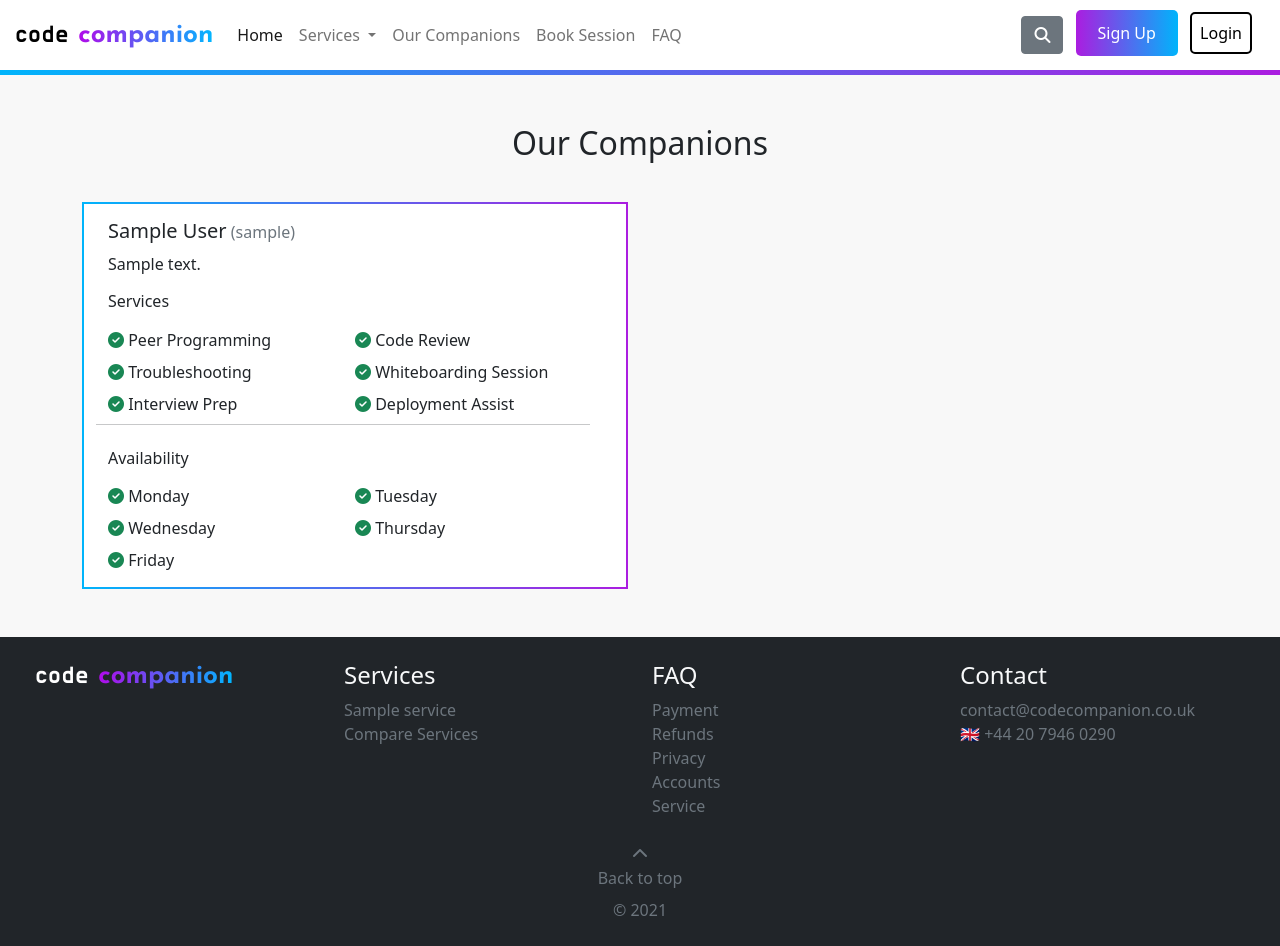
After one commit to rbsam176/ms4-codecompanion, a Django app: page /companions/ in a window 1280 px wide. The commit adds this page. Run offline with Django 3.2, Linux system fonts and the light colour scheme; tables that the repository leaves empty hold one stand-in row (values such as "Sample post"); some libraries are stand-ins or nearby versions.

Commit message:
added companions page

```diff
--- /dev/null
+++ b/home/templates/home/companions.html
@@ -0,0 +1,138 @@
+{% extends "base.html" %}
+{% load static %}
+
+{% block page_header %}
+    <header class="container">
+        <div class="row">
+            <div class="col-12 text-center my-4">
+                <h2>Our Companions</h2>
+            </div>
+        </div>
+    </header>
+{% endblock %}
+
+{% block content %}
+    <div class="container">
+
+        <div class="row">
+            {% for companion in companions %}
+                <div class="col-12 col-xl-6">
+                    <div class="testimonial-block mt-2 mb-4 px-4">
+                        <div class="align-self-center">
+                            <div class="mb-2">
+                                <span class="h5">{{ companion.user.first_name|title }} {{ companion.user.last_name|title }}</span> <span class="text-muted">({{ companion }})</span>
+                            </div>
+                            <p>{{ companion.bio }}</p>
+                            <div class="row gy-2 w-100">
+                                <h6>Services</h6>
+                                <div class="col-6">
+                                    {% if companion.peer_programming_offered %}
+                                        <i class="fas text-success fa-check-circle"></i>
+                                    {% else %}
+                                        <i class="far fa-times-circle"></i>
+                                    {% endif %}
+                                    <span {% if not companion.peer_programming_offered %} class="text-muted"{% endif %}>Peer Programming</span>
+                                </div>
+
+                                <div class="col-6">
+                                    {% if companion.code_review_offered %}
+                                        <i class="fas text-success fa-check-circle"></i>
+                                    {% else %}
+                                        <i class="far fa-times-circle"></i>
+                                    {% endif %}
+                                    <span {% if not companion.code_review_offered %} class="text-muted"{% endif %}>Code Review</span>
+                                </div>
+
+                                <div class="col-6">
+                                    {% if companion.troubleshooting_offered %}
+                                        <i class="fas text-success fa-check-circle"></i>
+                                    {% else %}
+                                        <i class="far fa-times-circle"></i>
+                                    {% endif %}
+                                    <span {% if not companion.troubleshooting_offered %} class="text-muted"{% endif %}>Troubleshooting</span>
+                                </div>
+
+                                <div class="col-6">
+                                    {% if companion.whiteboarding_session_offered %}
+                                        <i class="fas text-success fa-check-circle"></i>
+                                    {% else %}
+                                        <i class="far fa-times-circle"></i>
+                                    {% endif %}
+                                    <span {% if not companion.whiteboarding_session_offered %} class="text-muted"{% endif %}>Whiteboarding Session</span>
+                                </div>
+
+                                <div class="col-6">
+                                    {% if companion.interview_prep_offered %}
+                                        <i class="fas text-success fa-check-circle"></i>
+                                    {% else %}
+                                        <i class="far fa-times-circle"></i>
+                                    {% endif %}
+                                    <span {% if not companion.interview_prep_offered %} class="text-muted"{% endif %}>Interview Prep</span>
+                                </div>
+
+                                <div class="col-6">
+                                    {% if companion.deployment_assist_offered %}
+                                        <i class="fas text-success fa-check-circle"></i>
+                                    {% else %}
+                                        <i class="far fa-times-circle"></i>
+                                    {% endif %}
+                                    <span {% if not companion.deployment_assist_offered %} class="text-muted"{% endif %}>Deployment Assist</span>
+                                </div>
+
+                                <hr>
+
+                                <h6>Availability</h6>
+
+                                <div class="col-6">
+                                    {% if companion.monday_available %}
+                                        <i class="fas text-success fa-check-circle"></i>
+                                    {% else %}
+                                        <i class="far fa-times-circle"></i>
+                                    {% endif %}
+                                    <span {% if not companion.monday_available %} class="text-muted"{% endif %}>Monday</span>
+                                </div>
+
+                                <div class="col-6">
+                                    {% if companion.tuesday_available %}
+                                        <i class="fas text-success fa-check-circle"></i>
+                                    {% else %}
+                                        <i class="far fa-times-circle"></i>
+                                    {% endif %}
+                                    <span {% if not companion.tuesday_available %} class="text-muted"{% endif %}>Tuesday</span>
+                                </div>
+
+                                <div class="col-6">
+                                    {% if companion.wednesday_available %}
+                                        <i class="fas text-success fa-check-circle"></i>
+                                    {% else %}
+                                        <i class="far fa-times-circle"></i>
+                                    {% endif %}
+                                    <span {% if not companion.wednesday_available %} class="text-muted"{% endif %}>Wednesday</span>
+                                </div>
+
+                                <div class="col-6">
+                                    {% if companion.thursday_available %}
+                                        <i class="fas text-success fa-check-circle"></i>
+                                    {% else %}
+                                        <i class="far fa-times-circle"></i>
+                                    {% endif %}
+                                    <span {% if not companion.thursday_available %} class="text-muted"{% endif %}>Thursday</span>
+                                </div>
+
+                                <div class="col-6">
+                                    {% if companion.friday_available %}
+                                        <i class="fas text-success fa-check-circle"></i>
+                                    {% else %}
+                                        <i class="far fa-times-circle"></i>
+                                    {% endif %}
+                                    <span {% if not companion.friday_available %} class="text-muted"{% endif %}>Friday</span>
+                                </div>
+
+                            </div>
+                        </div>
+                    </div>
+                </div>
+            {% endfor %}
+        </div>
+    </div>
+{% endblock %}
--- a/home/urls.py
+++ b/home/urls.py
@@ -4,4 +4,5 @@ from . import views
 urlpatterns = [
     path('', views.index, name="home"),
     path('search', views.search, name="search"),
+    path('companions/', views.companions, name="companions"),
 ]
--- a/home/views.py
+++ b/home/views.py
@@ -3,6 +3,7 @@ from django.contrib import messages
 from django.db.models import Q
 from services.models import Service
 from faq.models import FaqEntry
+from profiles.models import CompanionProfile
 
 def index(request):
 	""" A view to return the index page and top 4 faq """
@@ -11,6 +12,7 @@ def index(request):
 		'faq_ordered': faq_ordered,
 	}
 	return render(request, 'home/index.html', context)
+
 
 def search(request):
 	""" A view to return the search page """
@@ -34,3 +36,14 @@ def search(request):
 	}
 
 	return render(request, 'home/search.html', context)
+
+
+def companions(request):
+	""" A view to return the list of companions page """
+	companions = CompanionProfile.objects.all()
+
+	context = {
+	'companions': companions,
+	}
+
+	return render(request, 'home/companions.html', context)
--- a/profiles/forms.py
+++ b/profiles/forms.py
@@ -14,6 +14,8 @@ class UserForm(forms.ModelForm):
         super().__init__(*args, **kwargs)
         self.fields['email'].widget.attrs['required'] = True
         self.fields['email'].label = "Email Address*"
+        self.fields['first_name'].widget.attrs['required'] = True
+        self.fields['last_name'].widget.attrs['required'] = True
 
 class UserProfileForm(forms.ModelForm):
     class Meta:
@@ -33,6 +35,8 @@ class UserProfileForm(forms.ModelForm):
             # if '_available' in field:
                 # self.fields[field].label = field.replace('_available', '').capitalize()
         today = datetime.datetime.now(tz=pytz.timezone('UTC'))
+
+        # SOURCE: https://stackoverflow.com/questions/8801084/how-to-calculate-next-friday/8801540
 
         next_monday = today + datetime.timedelta(days=-today.weekday(), weeks=1)
         self.fields['monday_available'].label = next_monday.strftime("%a %d %b")
--- a/profiles/models.py
+++ b/profiles/models.py
@@ -21,6 +21,7 @@ class CompanionProfile(models.Model):
     def __str__(self):
         return self.user.username
 
+
 class UserProfile(models.Model):
     """ A user profile model for customer accounts """
     user = models.OneToOneField(User, on_delete=models.CASCADE)
--- a/services/templates/services/service_detail.html
+++ b/services/templates/services/service_detail.html
@@ -148,6 +148,7 @@
                     for (slot in time_slots){
 
                         // LOCAL DISPLAYED TIME
+                        // SOURCE: https://stackoverflow.com/questions/21298035/how-to-get-localetime-without-seconds-in-javascript
                         var start_ts_local = new Date(time_slots[slot]['start_time']).toLocaleTimeString().replace(/(.*)\D\d+/, '$1')
                         var end_ts_local = new Date(time_slots[slot]['end_time']).toLocaleTimeString().replace(/(.*)\D\d+/, '$1')
                         // var start_ts_local = new Date(time_slots[slot]['start_time']).toLocaleTimeString('en-GB', { timeZone: 'Europe/London' }).replace(/(.*)\D\d+/, '$1')
--- a/services/views.py
+++ b/services/views.py
@@ -63,6 +63,7 @@ def companion_availability_check(request):
 
 
 		def check_availability(companion, date):
+			# SOURCE https://stackoverflow.com/questions/4668619/how-do-i-filter-query-objects-by-date-range-in-django
 			companion_orders = OrderLineItem.objects.filter(companion_selected=companion).filter(start_datetime__gte=date)
 			available_slots = generateTimeSlots(service, date)
 
--- a/static/css/base.css
+++ b/static/css/base.css
@@ -413,13 +413,13 @@ label.datepicker-disabled:hover {
     height: calc(100vh - 230px);
 }
 
-input[type='checkbox'].convert-toggle {
+/* input[type='checkbox'].convert-toggle { */
     /* background-color: red; */
-}
+/* } */
 
-.convert-toggle + label {
+/* .convert-toggle + label { */
     /* background-color: yellow; */
-}
+/* } */
 
 footer {
     color: white;
--- a/templates/base.html
+++ b/templates/base.html
@@ -63,7 +63,7 @@
                 {% endif %}
               </ul>
             </li>
-            <a class="nav-link" href="#">Our Companions</a>
+            <a class="nav-link" href="{% url 'companions' %}">Our Companions</a>
             <a class="nav-link" href="#">Book Session</a>
             <a class="nav-link" href="{% url 'faq' %}">FAQ</a>
             <div class="col-12 col-md-8 d-block d-lg-none">
```
